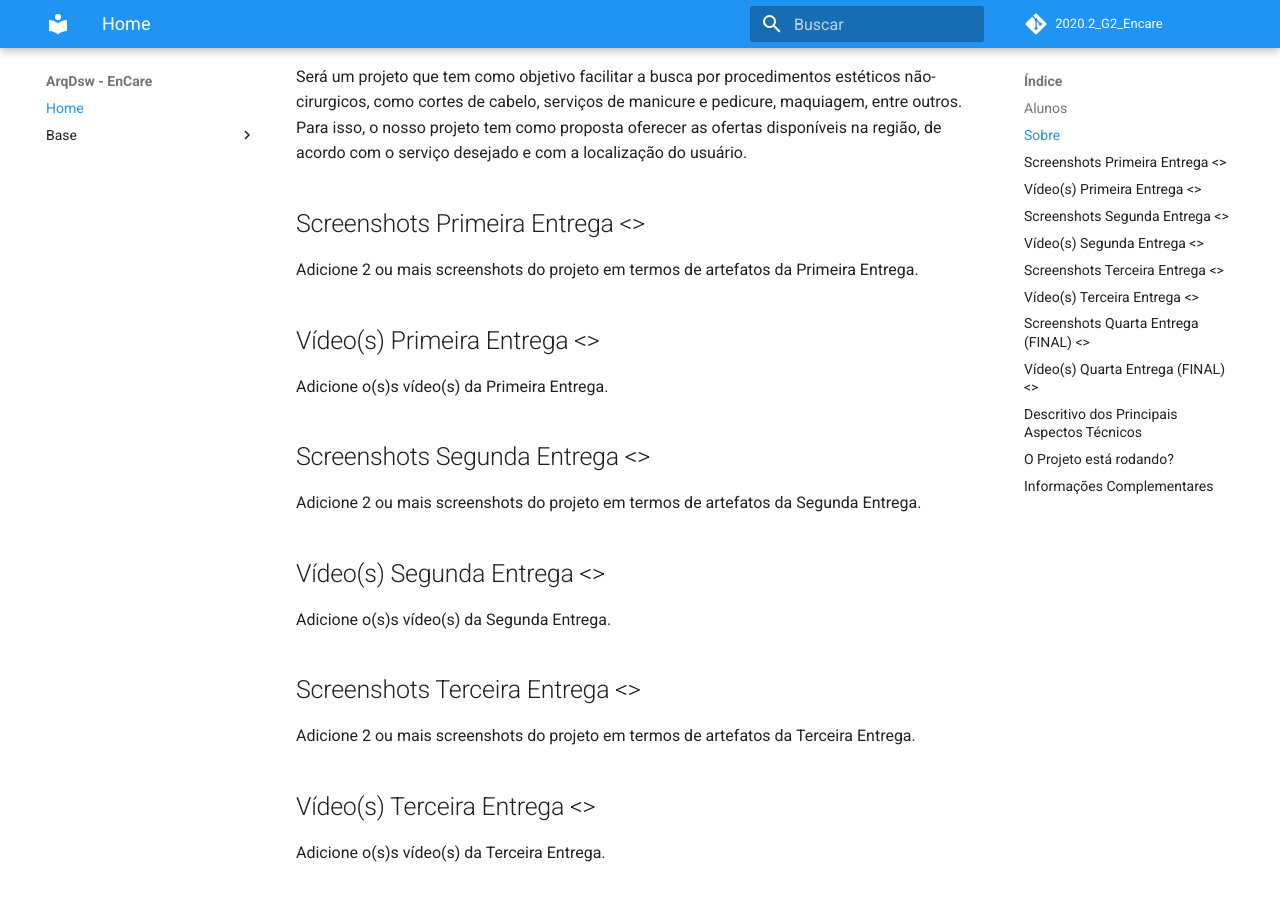
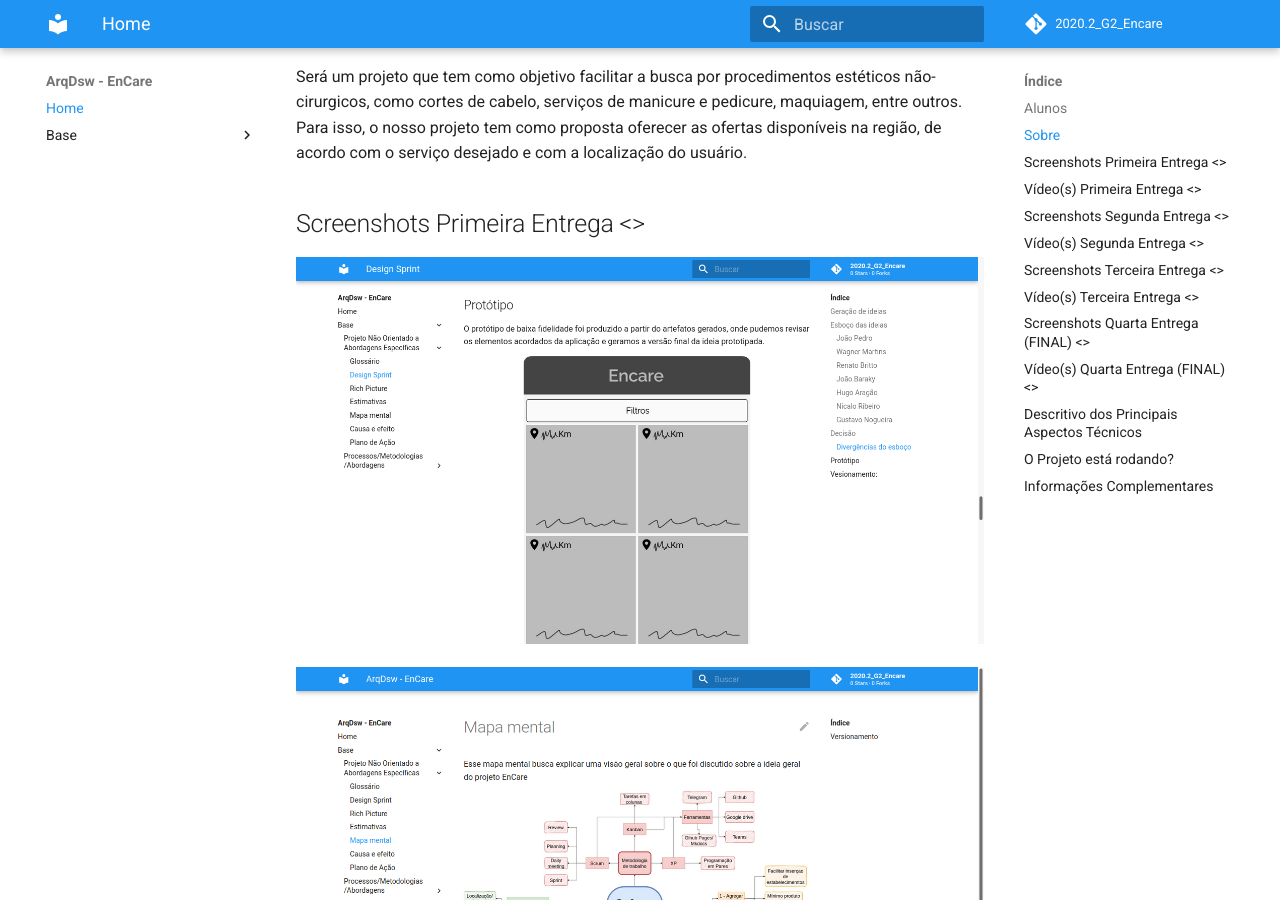
Before and after one commit to UnBArqDsw2020-2/2020.2_G2_Encare, an MkDocs documentation site: the page built from docs/index.md, in a window 1280 px wide and 900 px high, scrolled down 704 px. Built offline with MkDocs 1.6.1 and Material for MkDocs 9.7.7, drawn with Linux system fonts in a browser that asks for light colours; comment, search, counter and statistics services are not loaded.

Commit message:
#26 Atualizando screenshots da primeira entrega

```diff
--- a/docs/index.md
+++ b/docs/index.md
@@ -18,7 +18,13 @@
 Será um projeto que tem como objetivo facilitar a busca por procedimentos estéticos não-cirurgicos, como cortes de cabelo, serviços de manicure e pedicure, maquiagem, entre outros. Para isso, o nosso projeto tem como proposta oferecer as ofertas disponíveis na região, de acordo com o serviço desejado e com a localização do usuário.
 
 ## Screenshots Primeira Entrega <<FOCO: DSW(Base)>>
-Adicione 2 ou mais screenshots do projeto em termos de artefatos da Primeira Entrega.
+
+
+![Design Sprint](https://raw.githubusercontent.com/UnBArqDsw2020-2/2020.2_G2_Encare/develop/docs/Base/imagens/Screenshot_design_spring.png)
+
+![Mapa Mental](https://raw.githubusercontent.com/UnBArqDsw2020-2/2020.2_G2_Encare/develop/docs/Base/imagens/Screenshot_mapa_mental.png)
+
+![Modelagem BPMN](https://raw.githubusercontent.com/UnBArqDsw2020-2/2020.2_G2_Encare/develop/docs/Base/imagens/Screenshot_modelagemBPMN.png)
 
 ## Vídeo(s) Primeira Entrega <<FOCO: DSW(Base)>>
 Adicione o(s)s vídeo(s) da Primeira Entrega.
```
